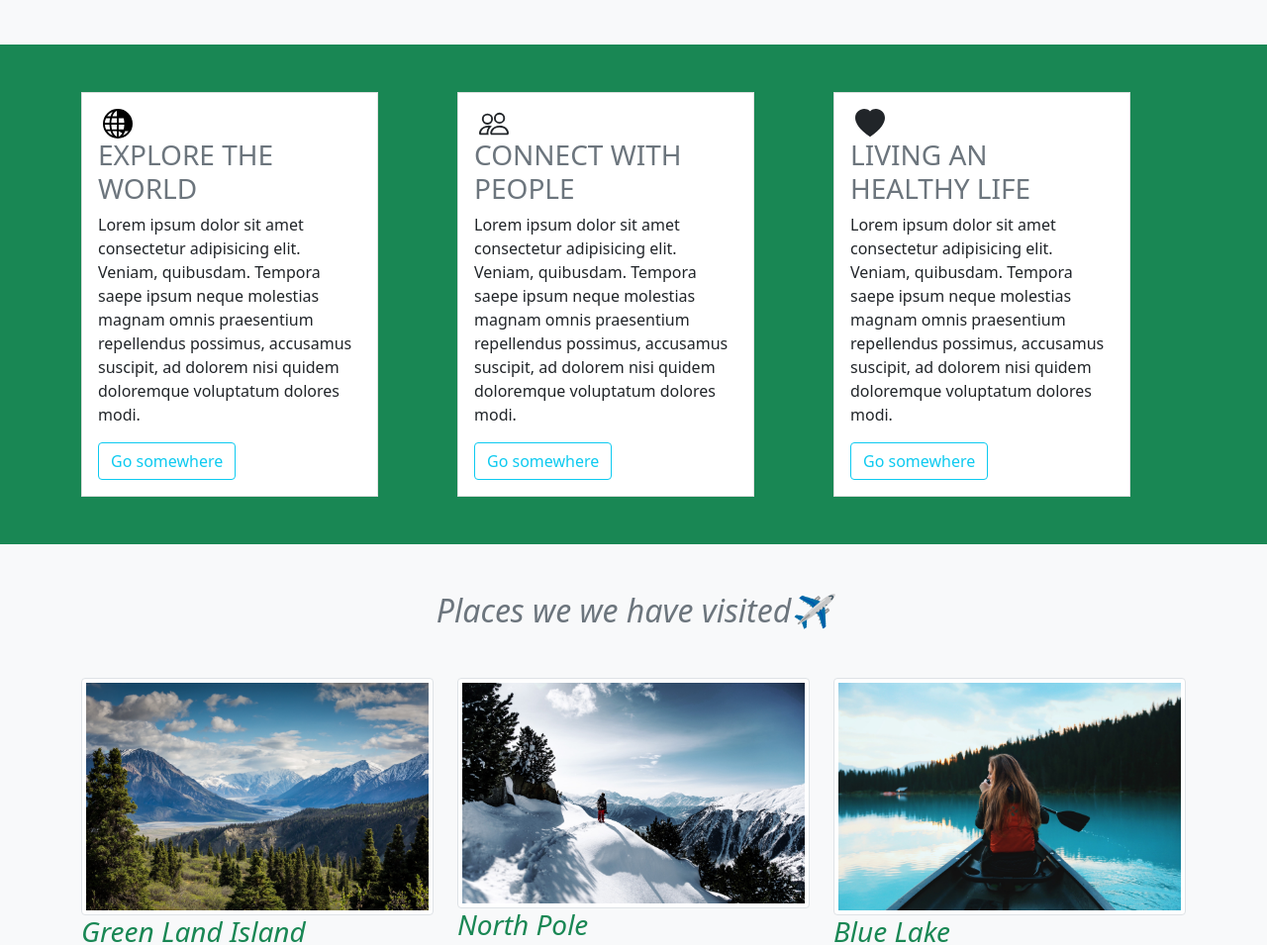
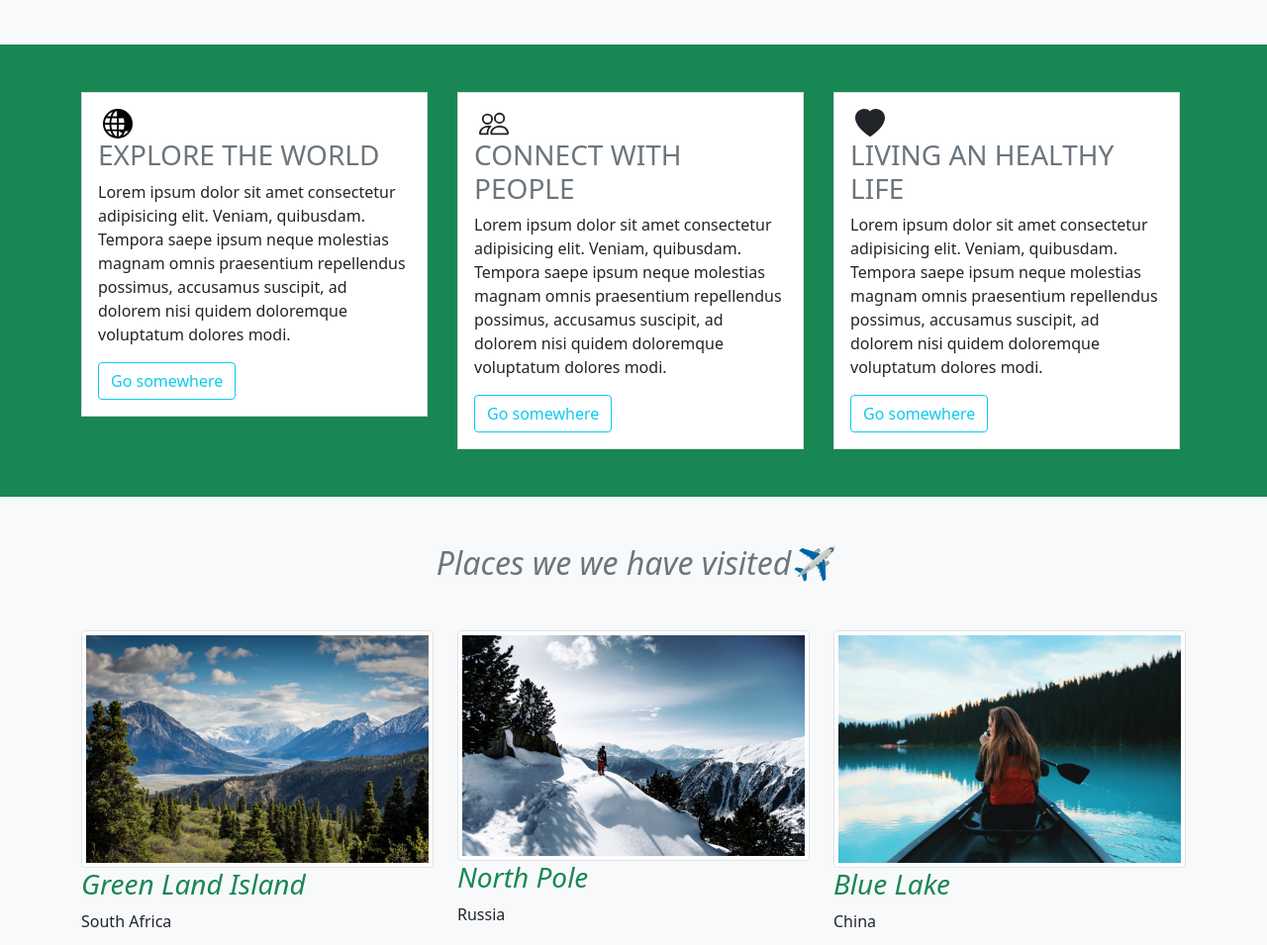
Before and after one commit to Techgiant0/Blaze-Tours, a plain HTML site: page index.html in a window 1280 px wide. Shown: the part 1368-2323 px from the top of the page at 99% size. Drawn offline with nearby package versions, Linux system fonts and the light colour scheme.

Commit message:
Update index.html

```diff
--- a/index.html
+++ b/index.html
@@ -102,7 +102,7 @@
           <div class="container">
             <div class="row">
               <div class="col-12 col-lg-4 col-md-6">
-                <div class="card my-5 rounded-0" style="width: 300px;">
+                <div class="card my-5 rounded-0" style="width: 350px;">
                   <div class="card-body">
                     <svg xmlns="http://www.w3.org/2000/svg" width="40" height="30" fill="#000" class="bi bi-globe" viewBox="0 0 16 16">
                       <path d="M0 8a8 8 0 1 1 16 0A8 8 0 0 1 0 8zm7.5-6.923c-.67.204-1.335.82-1.887 1.855A7.97 7.97 0 0 0 5.145 4H7.5V1.077zM4.09
@@ -126,7 +126,7 @@
               </div>
 
               <div class="col-12 col-lg-4 col-md-6">
-                <div class="card my-5 rounded-0" style="width: 300px;">
+                <div class="card my-5 rounded-0" style="width: 350px;">
                   <div class="card-body">
                     <svg xmlns="http://www.w3.org/2000/svg" width="40" height="30" fill="currentColor" class="bi bi-people" viewBox="0 0 16 16">
                       <path d="M15 14s1 0 1-1-1-4-5-4-5 3-5 4 1 1 1 1h8zm-7.978-1A.261.261 0 0 1 7 12.996c.001-.264.167-1.03.76-1.72C8.312 10.629 9.282 10 11 10c1.717 0 2.687.63 3.24 1.276.593.69.758 1.457.76 1.72l-.008.002a.274.274 0 0 1-.014.002H7.022zM11 7a2 2 0 1 0 0-4 2 2 0 0 0 0 4zm3-2a3 3 0 1 1-6 0 3 3 0 0 1 6 0zM6.936 9.28a5.88 5.88 0 0 0-1.23-.247A7.35 7.35 0 0 0 5 9c-4 0-5 3-5 4 0 .667.333 1 1 1h4.216A2.238 2.238 0 0 1 5 13c0-1.01.377-2.042 1.09-2.904.243-.294.526-.569.846-.816zM4.92 10A5.493 5.493 0 0 0 4 13H1c0-.26.164-1.03.76-1.724.545-.636 1.492-1.256 3.16-1.275zM1.5 5.5a3 3 0 1 1 6 0 3 3 0 0 1-6 0zm3-2a2 2 0 1 0 0 4 2 2 0 0 0 0-4z"/>
@@ -139,7 +139,7 @@
               </div>
 
               <div class="col-12 col-lg-4 col-md-6">
-                <div class="card my-5 rounded-0" style="width: 300px;">
+                <div class="card my-5 rounded-0" style="width: 350px;">
                   <div class="card-body">
                     <svg xmlns="http://www.w3.org/2000/svg" width="40" height="30" fill="currentColor" class="bi bi-heart-fill" viewBox="0 0 16 16">
                       <path fill-rule="evenodd" d="M8 1.314C12.438-3.248 23.534 4.735 8 15-7.534 4.736 3.562-3.248 8 1.314z"/>
```
